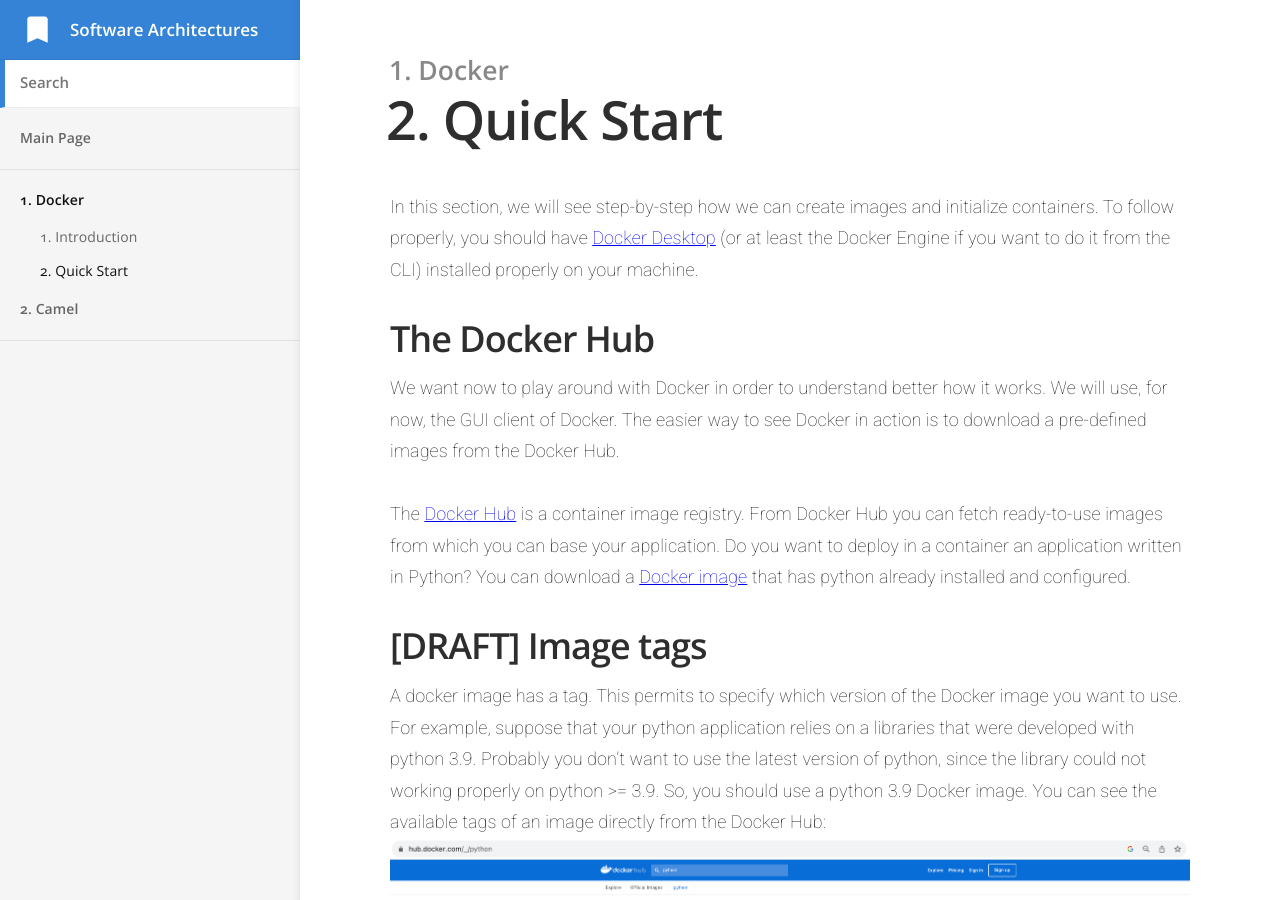
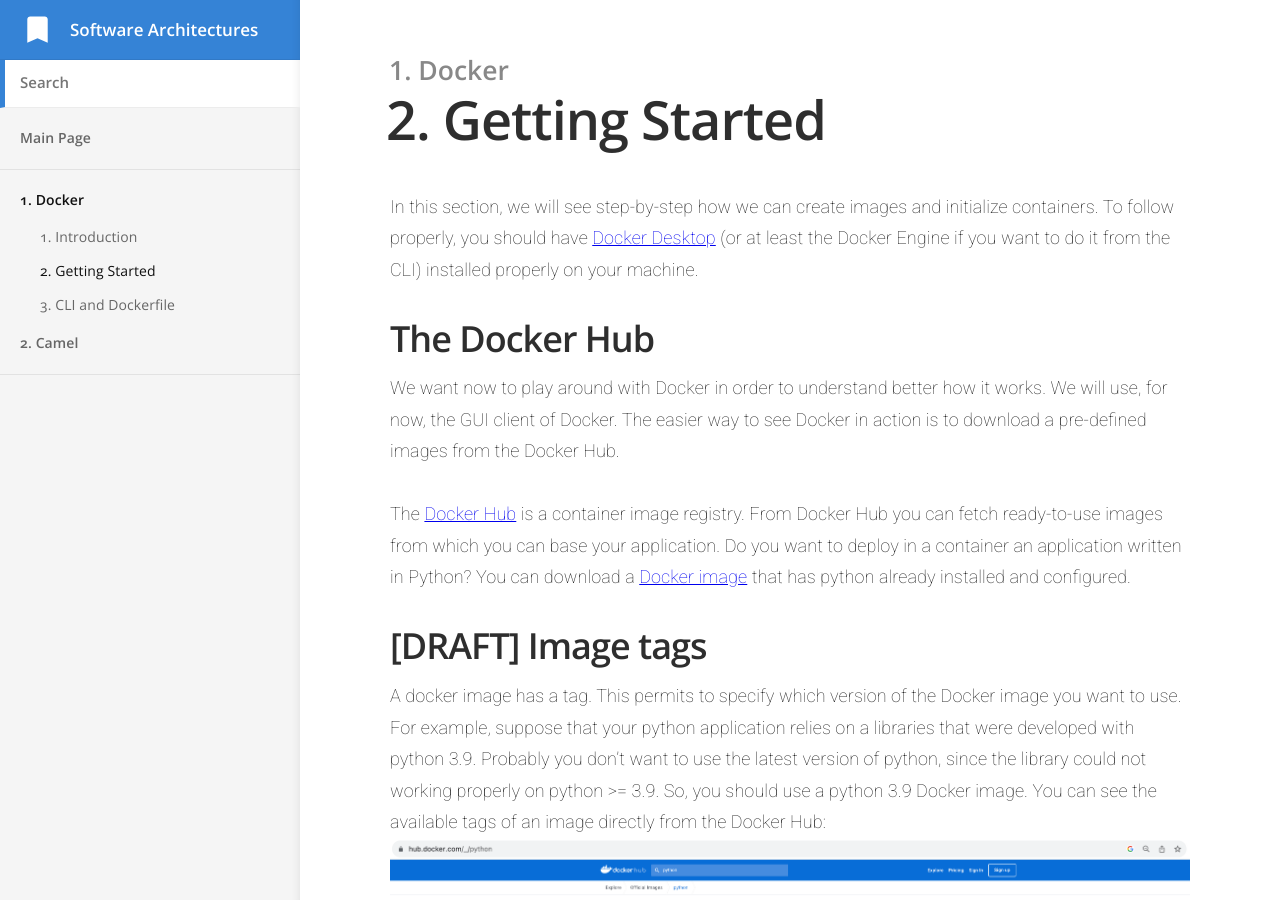
Before and after one commit to giacomozanatta/jekyll-test-1, a Jekyll site: the page built from _docs/docker/getting-started.md, in a window 1280 px wide and 900 px high. Built offline with Jekyll 4.4.1, drawn with Linux system fonts in a browser that asks for light colours.

Commit message:
Add section 3
Add section 3

```diff
--- /dev/null
+++ b/_docs/docker/cli-and-dockerfile.md
@@ -0,0 +1,5 @@
+---
+title: 3. CLI and Dockerfile
+category: 1. Docker
+order: 3
+---
--- a/_docs/docker/getting-started.md
+++ b/_docs/docker/getting-started.md
@@ -1,5 +1,5 @@
 ---
-title: 2. Quick Start
+title: 2. Getting Started
 category: 1. Docker
 order: 2
 ---
```
